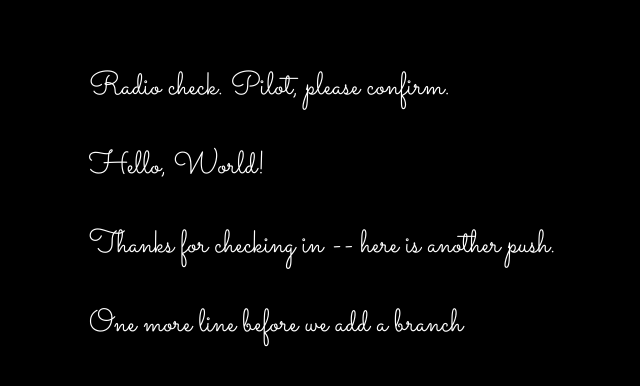
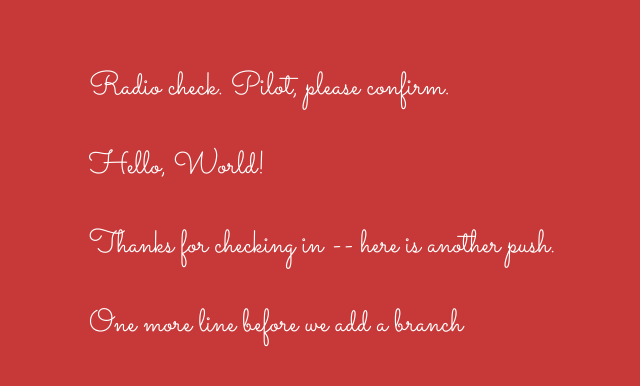
Before and after one commit to fifthawk/communication-log, a plain HTML site: page index.html in a window 1280 px wide. Shown: the whole page, without its empty margins (167-807 px from the left). Drawn offline with Linux system fonts and the light colour scheme.

Commit message:
new branch added trying to create conflict

```diff
--- a/style.css
+++ b/style.css
@@ -1,9 +1,10 @@
 body {
     color: white;
-    background-color: black;
+    background-color: rgb(199, 56, 56);
     font-family: 'Sacramento', cursive;
     font-size: 32px;
     margin-top: 5%;
     margin-left: 20%;
     margin-right: 20%;
+
  }
```
